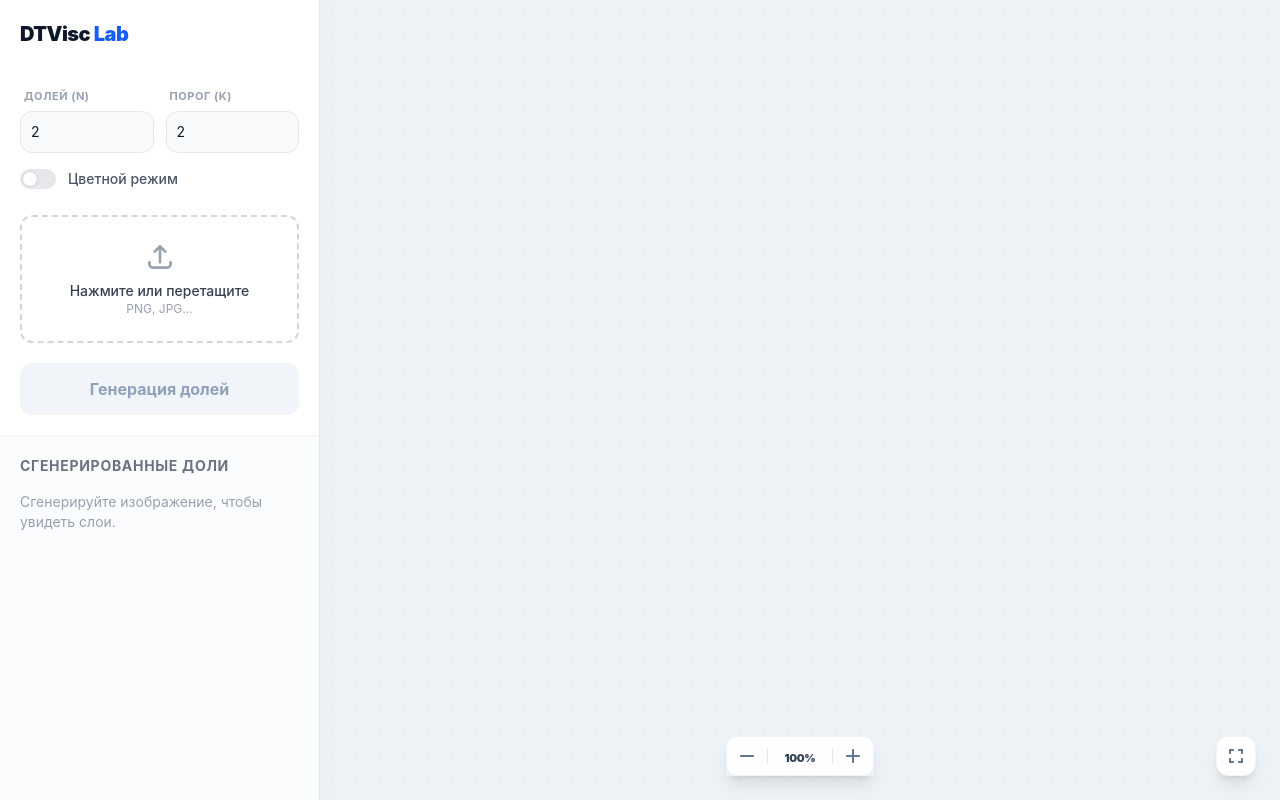
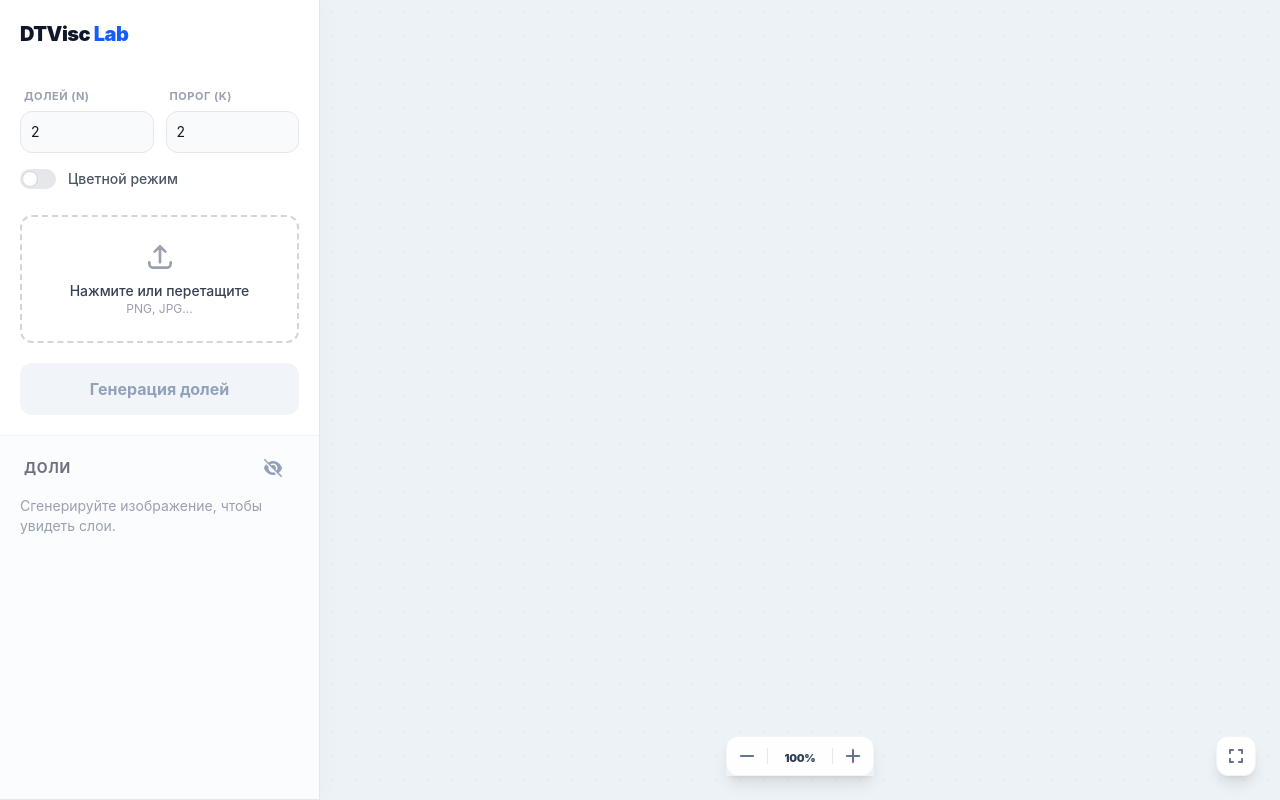
Before and after one commit to dmitrii1011sg/visc-frontend-app, an Angular app: page / in a window 1280 px wide. Built offline with nearby package versions, Linux system fonts and the light colour scheme.

Commit message:
feat: layers panel eye

```diff
--- a/src/app/features/layers-panel/layers-panel.component.html
+++ b/src/app/features/layers-panel/layers-panel.component.html
@@ -1,9 +1,14 @@
 <div class="flex flex-col gap-2">
-  <h3
-    class="hidden md:block font-bold text-sm text-gray-500 uppercase tracking-wider mb-2 select-none"
-  >
-    Сгенерированные доли
-  </h3>
+  <div class="flex items-center justify-between mb-2 px-1">
+    <h3 class="font-bold text-sm text-gray-500 uppercase tracking-wider select-none">Доли</h3>
+    <button
+      (click)="toggleAll.emit(!areAllSelected())"
+      class="font-bold text-blue-600 hover:text-blue-700 flex items-center gap-1.5 cursor-pointer mr-3"
+      [ngClass]="areAllSelected() ? 'text-blue-600' : 'text-slate-400 hover:text-blue-600'"
+    >
+      <fa-icon [icon]="areAllSelected() ? icons.eye : icons.eyeSlash"></fa-icon>
+    </button>
+  </div>
 
   @if (!result) {
     <p class="text-sm text-gray-400">Сгенерируйте изображение, чтобы увидеть слои.</p>
@@ -11,34 +16,36 @@
     @for (share of result.shares; track $index) {
       <div
         (click)="toggle.emit($index)"
-        class="flex items-center gap-3 p-3 border rounded-xl cursor-pointer transition select-none shadow-sm"
+        class="flex items-center gap-3 p-2.5 border rounded-xl transition select-none shadow-sm"
         [ngClass]="
           isShareSelected($index)
             ? 'bg-blue-50 border-blue-400'
-            : 'bg-gray-50 border-gray-200 hover:bg-gray-100'
+            : 'bg-white border-gray-100 hover:border-gray-200'
         "
       >
         <div
-          class="w-12 h-12 bg-white rounded border border-gray-300 overflow-hidden shrink-0 flex items-center justify-center"
+          class="w-10 h-10 bg-gray-100 rounded-lg border border-gray-200 overflow-hidden shrink-0 flex items-center justify-center"
         >
           <canvas
             [id]="'share-canvas-' + $index"
             [width]="result.width"
             [height]="result.height"
-            style="max-width: 100%; max-height: 100%; image-rendering: pixelated"
+            style="image-rendering: pixelated"
           ></canvas>
         </div>
 
         <div class="flex-1">
-          <p class="text-sm font-semibold text-gray-700">Доля {{ $index + 1 }}</p>
-          <p class="text-[10px] text-gray-400 uppercase tracking-tight">Layer Share</p>
+          <p class="text-sm font-bold text-slate-700">Доля {{ $index + 1 }}</p>
         </div>
 
-        <input
-          type="checkbox"
-          [checked]="isShareSelected($index)"
-          class="w-5 h-5 text-blue-600 rounded-full border-gray-300 focus:ring-blue-500 pointer-events-none mr-2"
-        />
+        <button
+          class="w-8 h-8 flex items-center cursor-pointer justify-center transition-colors"
+          [ngClass]="
+            isShareSelected($index) ? 'text-blue-600' : 'text-slate-400 hover:text-blue-600'
+          "
+        >
+          <fa-icon [icon]="isShareSelected($index) ? icons.eye : icons.eyeSlash"></fa-icon>
+        </button>
       </div>
     }
   }
--- a/src/app/features/layers-panel/layers-panel.component.ts
+++ b/src/app/features/layers-panel/layers-panel.component.ts
@@ -1,18 +1,27 @@
 import { CommonModule } from '@angular/common';
 import { Component, EventEmitter, Input, Output } from '@angular/core';
+import { FontAwesomeModule } from '@fortawesome/angular-fontawesome';
+import { faCheckSquare, faEye, faEyeSlash, faSquare } from '@fortawesome/free-solid-svg-icons';
 
 @Component({
   selector: 'visc-layers-panel',
   standalone: true,
-  imports: [CommonModule],
+  imports: [CommonModule, FontAwesomeModule],
   templateUrl: './layers-panel.component.html',
 })
 export class ViscLayersPanel {
   @Input({ required: true }) result: any;
   @Input({ required: true }) selectedShares!: Set<number>;
   @Output() toggle = new EventEmitter<number>();
+  @Output() toggleAll = new EventEmitter<boolean>();
+
+  icons = { eye: faEye, eyeSlash: faEyeSlash };
 
   isShareSelected(index: number): boolean {
     return this.selectedShares.has(index);
   }
+
+  areAllSelected(): boolean {
+    return this.result?.shares && this.selectedShares.size === this.result.shares.length;
+  }
 }
--- a/src/app/features/workspace/workspace.component.html
+++ b/src/app/features/workspace/workspace.component.html
@@ -2,7 +2,7 @@
   class="flex flex-col md:flex-row h-[100dvh] w-screen overflow-hidden bg-[#F8FAFC] text-slate-900 font-sans"
 >
   <aside
-    class="flex flex-col md:w-80 w-full bg-white border-r border-slate-200 z-20 shadow-[4px_0_24px_rgba(0,0,0,0.02)] shrink-0"
+    class="flex flex-col md:w-80 w-full bg-white border-r border-b border-slate-200 z-20 shadow-[4px_0_24px_rgba(0,0,0,0.02)] shrink-0"
   >
     <div class="px-4 py-3 md:p-5 border-b border-slate-100 flex flex-col gap-3 md:gap-5">
       <div class="flex justify-between items-center md:block">
@@ -83,6 +83,7 @@
           [result]="cryptoResult()"
           [selectedShares]="selectedShares()"
           (toggle)="toggleShareSelection($event)"
+          (toggleAll)="toggleAllShares($event)"
         ></visc-layers-panel>
       </div>
     </div>
@@ -235,12 +236,12 @@
       <div class="w-12 h-1.5 bg-slate-200 rounded-full"></div>
     </div>
     <div class="px-8 pb-10 overflow-y-auto w-full">
-      <h2 class="text-2xl font-black text-slate-900 mb-6 text-center">Слои</h2>
       <visc-layers-panel
         class="w-full block"
         [result]="cryptoResult()"
         [selectedShares]="selectedShares()"
         (toggle)="toggleShareSelection($event)"
+        (toggleAll)="toggleAllShares($event)"
       ></visc-layers-panel>
     </div>
   </div>
--- a/src/app/features/workspace/workspace.component.ts
+++ b/src/app/features/workspace/workspace.component.ts
@@ -285,6 +285,19 @@ export class ViscWorkspace implements OnInit, OnDestroy {
     });
   }
 
+  toggleAllShares(toggle: boolean): void {
+    this.selectedShares.update(() => {
+      const result = this.cryptoResult();
+      if (!result) return new Set();
+
+      if (toggle) {
+        return new Set(result.shares.map((_, index) => index));
+      } else {
+        return new Set();
+      }
+    });
+  }
+
   private renderIndividualShares(result: CryptoResult): void {
     setTimeout(() => {
       result.shares.forEach((sharePixels, index) => {
@@ -425,7 +438,8 @@ export class ViscWorkspace implements OnInit, OnDestroy {
   }
 
   onMouseDown(event: MouseEvent | TouchEvent) {
-    this.handleDoubleTap(event);
+    // TODO: fix double tap
+    // this.handleDoubleTap(event);
     if ('touches' in event) {
       if (event.touches.length === 2) {
         this.lastTouchDistance = this.getDistance(event.touches[0], event.touches[1]);
```
